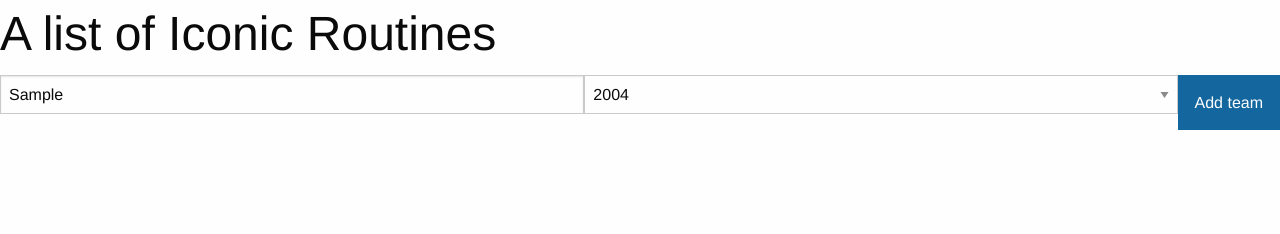
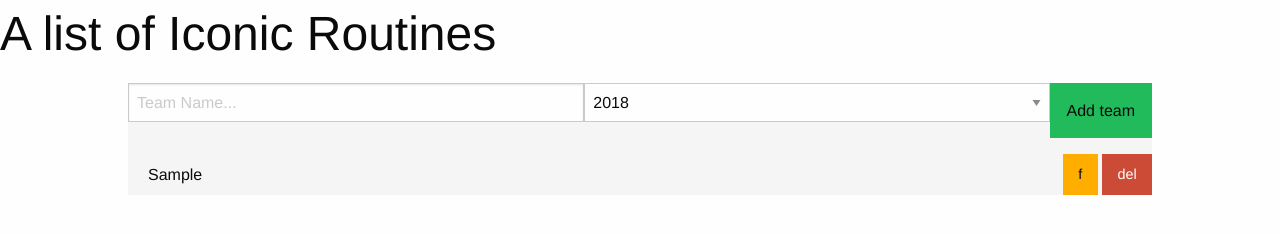
Before and after one commit to rgerbasi/iconic-routines, a plain HTML site: page index.html in a window 1280 px wide. Both pictures are taken after typing "Sample" into the empty fields and a click on the button "Add team". Drawn offline with nearby package versions, Linux system fonts and the light colour scheme.

Commit message:
finally get teh list to work, fixed small typo

```diff
--- a/index.css
+++ b/index.css
@@ -0,0 +1,17 @@
+
+main{
+    width: 80%;
+    background-color: whitesmoke;
+    margin: 1rem auto;
+}
+
+.name{
+    margin: 0 0.75rem;
+}
+
+.template {
+    display:none;
+}
+.actions .button{
+    margin-bottom:0;
+}
--- a/index.html
+++ b/index.html
@@ -15,13 +15,19 @@
 
     <h1>A list of Iconic Routines</h1>
 
-    <div>
-        <form id="teamInput">
+    <main>
+        <form id="teamForm">
+
+
 
             <div class="input-group">
-                <input type="text" name="name" placeholder="Team Name..." autofocus required>
 
-                <div class="small-12 medium-6 columns"></div>
+
+
+                <input type="text" name="team" placeholder="Team Name..." autofocus required>
+
+
+
                 <select name="year">
                     <option value="2004">2004</option>
                     <option value="2005">2005</option>
@@ -32,28 +38,42 @@
                     <option value="2010">2010</option>
                     <option value="2011">2011</option>
                     <option value="2012">2012</option>
-                    <option value="2000">2013</option>
-                    <option value="2000">2014</option>
-                    <option value="2000">2015</option>
-                    <option value="2000">2016</option>
-                    <option value="2000">2017</option>
-                    <option value="2000">2018</option>
+                    <option value="2013">2013</option>
+                    <option value="2014">2014</option>
+                    <option value="2015">2015</option>
+                    <option value="2016">2016</option>
+                    <option value="2017">2017</option>
+                    <option value="2018" selected="selected">2018</option>
                 </select>
 
+
+
+
                 <div class="input-group-button">
-                    <button
-                        class="button"
-                        type="submit"
-                    >
+                    <button class="success button" type="submit">
                         Add team
                     </button>
                 </div>
 
+
+
+
             </div>
-    </div>
 
-    </form>
-    </div>
+        </form>
+
+        <ul id="routineList">
+            <li class="template routine grid-x align-middle">
+                <span class="team auto cell">Template</span>
+                <span class="actions shrink cell">
+                    <button class="warning fav button">f</button>
+                    <button class="alert remove button">del</button>
+                </span>
+            </li>
+        </ul>
+
+    </main>
+
 
 
 
--- a/index.js
+++ b/index.js
@@ -1,27 +1,62 @@
+
 
 const app = {
-    init: function(formSelector){
+    init: function(selectors){
         this.max = 0;
+        this.routines = [];
+        this.list = document.querySelector(selectors.listSelector);
+        this.template = document.querySelector(selectors.templateSelector)
 
         document
-            .querySelector(formSelector)
+            .querySelector(selectors.formSelector)
             .addEventListener('submit', (ev) => {
                 ev.preventDefault();
                 this.handleSubmit(ev);
             });
     },
 
+    removeFlick(ev){
+
+    },
+
+    renderListItem(routine){
+        const listItem = this.template.cloneNode(true)
+        listItem.classList.remove('template');
+        listItem.dataset.id = routine.id;
+        listItem
+            .querySelector('.team')
+            .textContent = routine.team;
+
+
+        listItem
+            .querySelector('.remove.button')
+            .addEventListener('click', this.removeFlick)
+
+        return listItem;
+    },
+
     handleSubmit: function(ev){
         ev.preventDefault();
         const f = ev.target;
-        const team = {
+        const routine = {
             id: ++this.max,
-            name: f.name.value,
+            team: f.team.value,
+            year: f.year.value,
 
         }
-        console.log(flick)
+
+        this.routines.push(routine);
+
+        const listItem = this.renderListItem(routine);
+        this.list.appendChild(listItem);
+        console.log(routine)
+
         f.reset();
     },
 }
 
-app.init('#teamInput')
+app.init({
+    formSelector: '#teamForm',
+    listSelector: '#routineList',
+    templateSelector: '.routine.template',
+});
```
Also changed, not shown: 1 other file.
